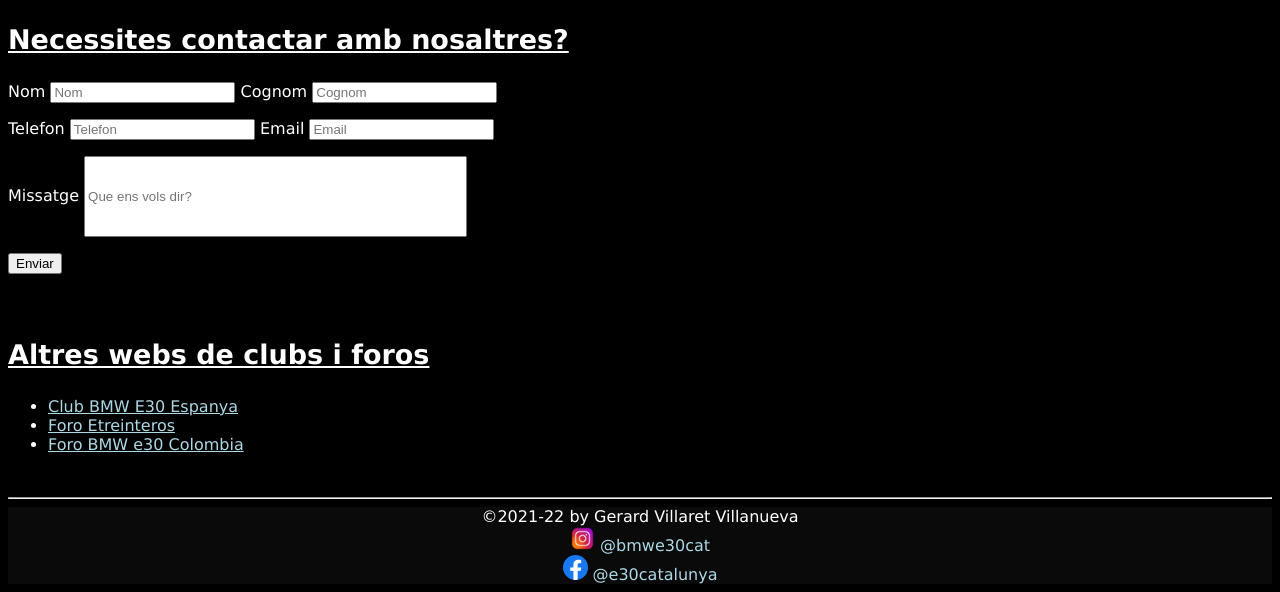
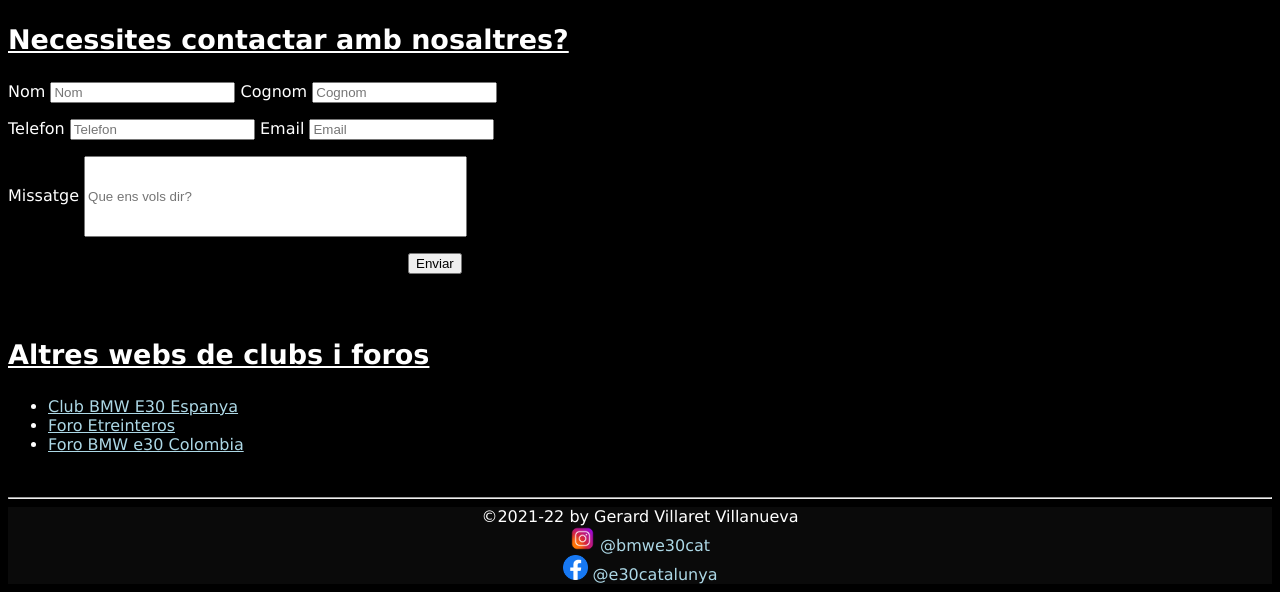
Before and after one commit to GerardVillaret/club-de-fans, a plain HTML site: page web/contacte.html in a window 1280 px wide. Shown: the part 1017-1609 px from the top of the page. Drawn offline with Linux system fonts and the light colour scheme.

Commit message:
clubdefansv18/11

```diff
--- a/css/contacte.css
+++ b/css/contacte.css
@@ -10,9 +10,15 @@ iframe{
 
 div{
     display: flex;
+    /*justify-content: left;*/
 }
 
 address{
     padding-left: 25px;
     padding-right: 25px;
 }
+
+button{
+    position: relative;
+    left: 400px;
+}
```
